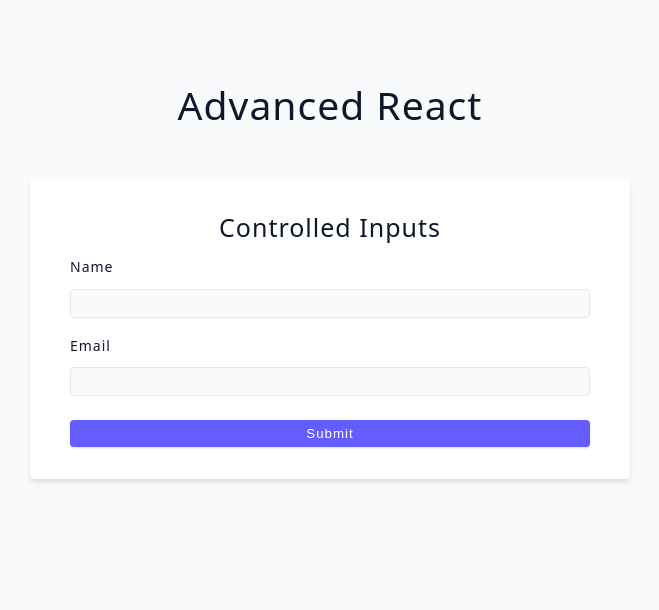
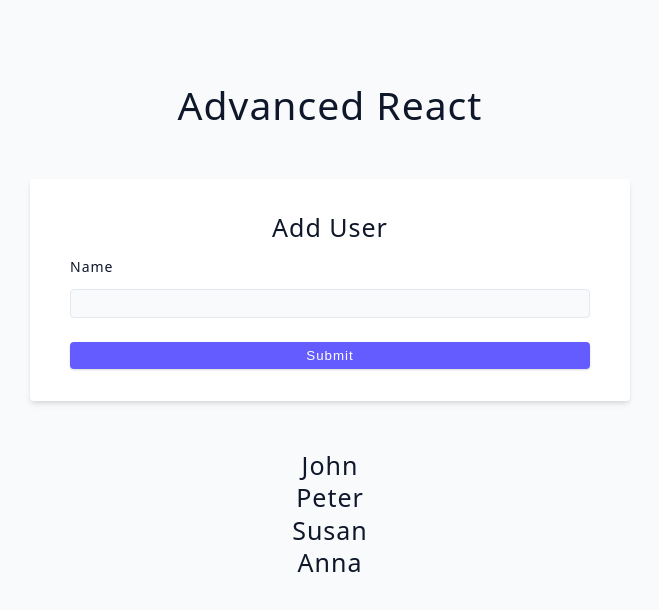
Before and after one commit to thenatural86/react-review, a React (Vite) app: page / in a window 1280 px wide. Shown: the top 610 px of the page, without its empty margins (310-969 px from the left). Built offline with nearby package versions, Linux system fonts and the light colour scheme.

Commit message:
submit function

```diff
--- a/src/App.jsx
+++ b/src/App.jsx
@@ -1,4 +1,4 @@
-import Starter from './tutorial/06-forms/starter/01-controlled-inputs'
+import Starter from './tutorial/06-forms/starter/02-user-challenge'
 
 function App() {
   return (
--- a/src/tutorial/06-forms/starter/02-user-challenge.jsx
+++ b/src/tutorial/06-forms/starter/02-user-challenge.jsx
@@ -1,21 +1,52 @@
+import { useState } from 'react'
+import { data } from '../../../data'
+
 const UserChallenge = () => {
+  const [name, setName] = useState('')
+  const [users, setUsers] = useState(data)
+
+  const submitHandler = (e) => {
+    e.preventDefault()
+    if (!name) return
+    e.target.value
+    const fakeId = Date.now()
+    const newUser = {
+      id: fakeId,
+      name,
+    }
+    const updatedUsers = [...users, newUser]
+    setUsers(updatedUsers)
+    setName('')
+  }
+
   return (
-    <div>
+    <div onSubmit={submitHandler}>
       <form className='form'>
         <h4>Add User</h4>
         <div className='form-row'>
           <label htmlFor='name' className='form-label'>
             name
           </label>
-          <input type='text' className='form-input' id='name' />
+          <input
+            type='text'
+            className='form-input'
+            id='name'
+            value={name}
+            onChange={(e) => setName(e.target.value)}
+          />
         </div>
 
         <button type='submit' className='btn btn-block'>
           submit
         </button>
       </form>
-      {/* render users below */}
+      <h4>
+        {users.map((obj) => {
+          const { name, id } = obj
+          return <div key={id}>{name}</div>
+        })}
+      </h4>
     </div>
-  );
-};
-export default UserChallenge;
+  )
+}
+export default UserChallenge
```
